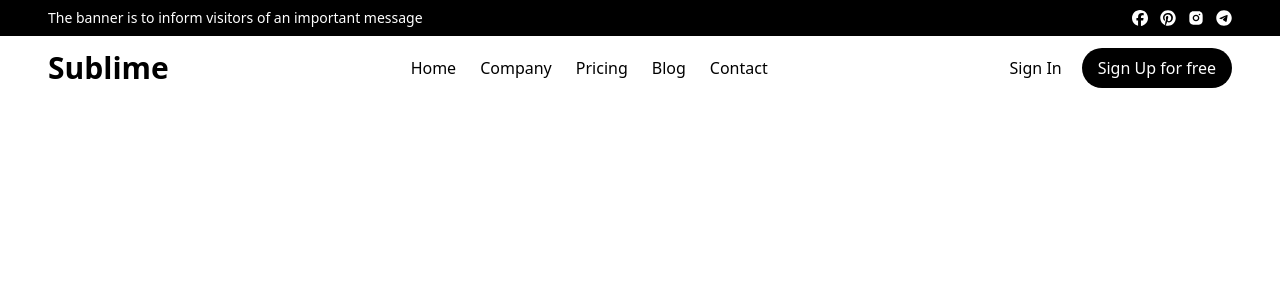
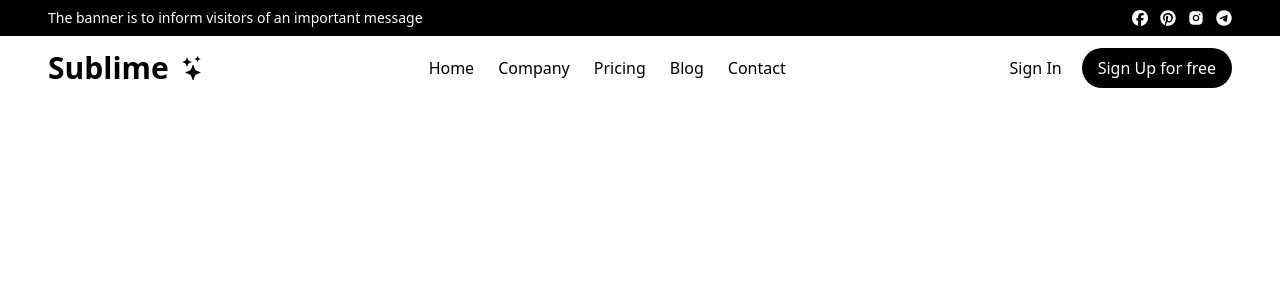
Before and after one commit to Nopalss/sublime, a React (Vite) app: page / in a window 1280 px wide. Shown: the top 300 px of the page. Built offline with nearby package versions, Linux system fonts and the light colour scheme.

Commit message:
Fix Navbar

```diff
--- a/src/Layout/Navbar.jsx
+++ b/src/Layout/Navbar.jsx
@@ -1,5 +1,6 @@
 import { FaFacebook, FaTelegram, FaPinterest } from "react-icons/fa6";
-import { RiInstagramFill } from "react-icons/ri";
+import { BsStars } from "react-icons/bs";
+import { RiInstagramFill, RiMenuLine } from "react-icons/ri";
 import Button from "../components/Button";
 
 export default function Navbar() {
@@ -15,8 +16,11 @@ export default function Navbar() {
       </span>
     </div>
     <div className="bg-white px-12 py-3 text-black flex flex-row justify-between items-center">
-      <h1 className="text-3xl font-bold">Sublime</h1>
-      <nav className="hidden md:flex flex-row gap-6">
+      <span className="flex flex-row gap-3 items-center">
+        <h1 className="text-3xl font-bold">Sublime</h1>
+        <BsStars className="text-2xl" />
+      </span>
+      <nav className="hidden md:flex flex-row md:gap-4 lg:gap-6">
         <a>Home</a>
         <a>Company</a>
         <a>Pricing</a>
@@ -27,6 +31,9 @@ export default function Navbar() {
         <a>Sign In</a>
         <Button>Sign Up for free</Button>
       </span>
+      <span className="block md:hidden text-2xl">
+        <a><RiMenuLine /></a>
+      </span>
     </div>
     </>
   );
```
